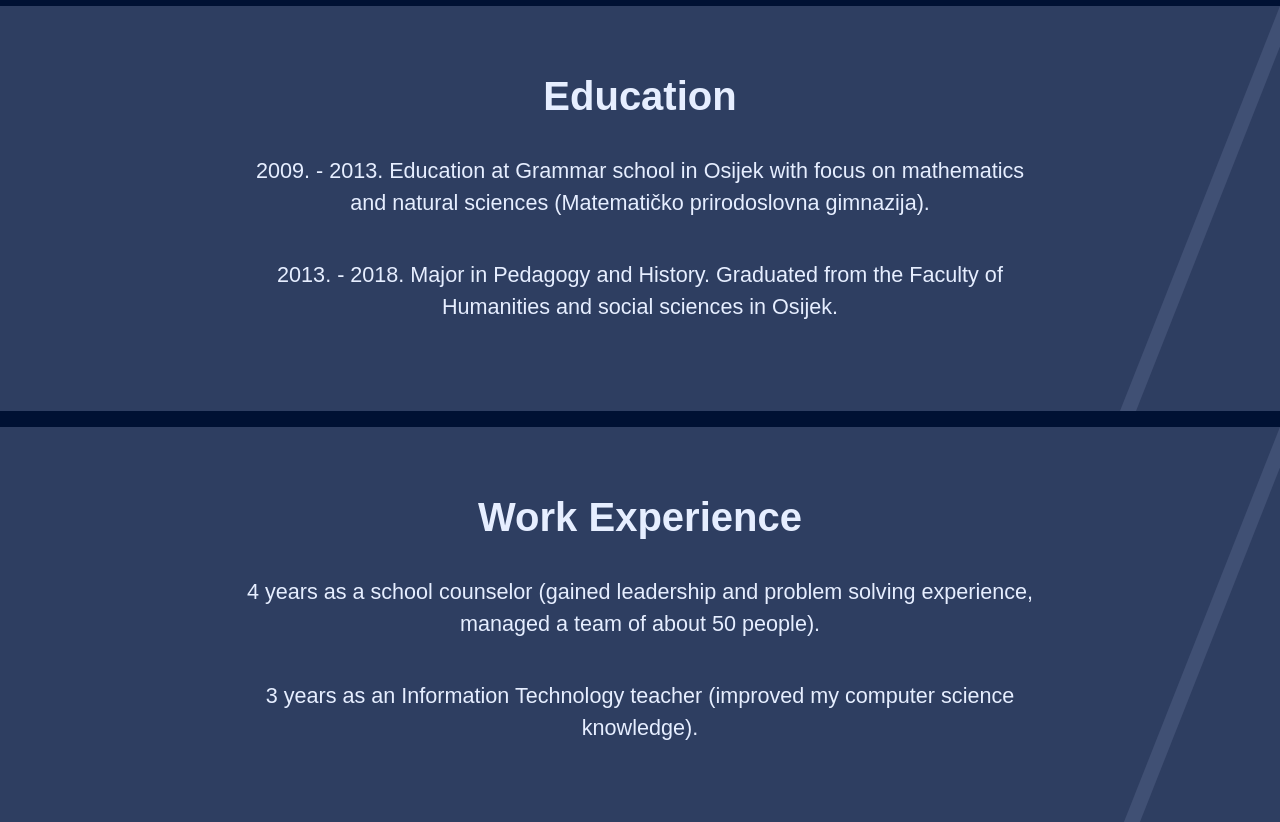
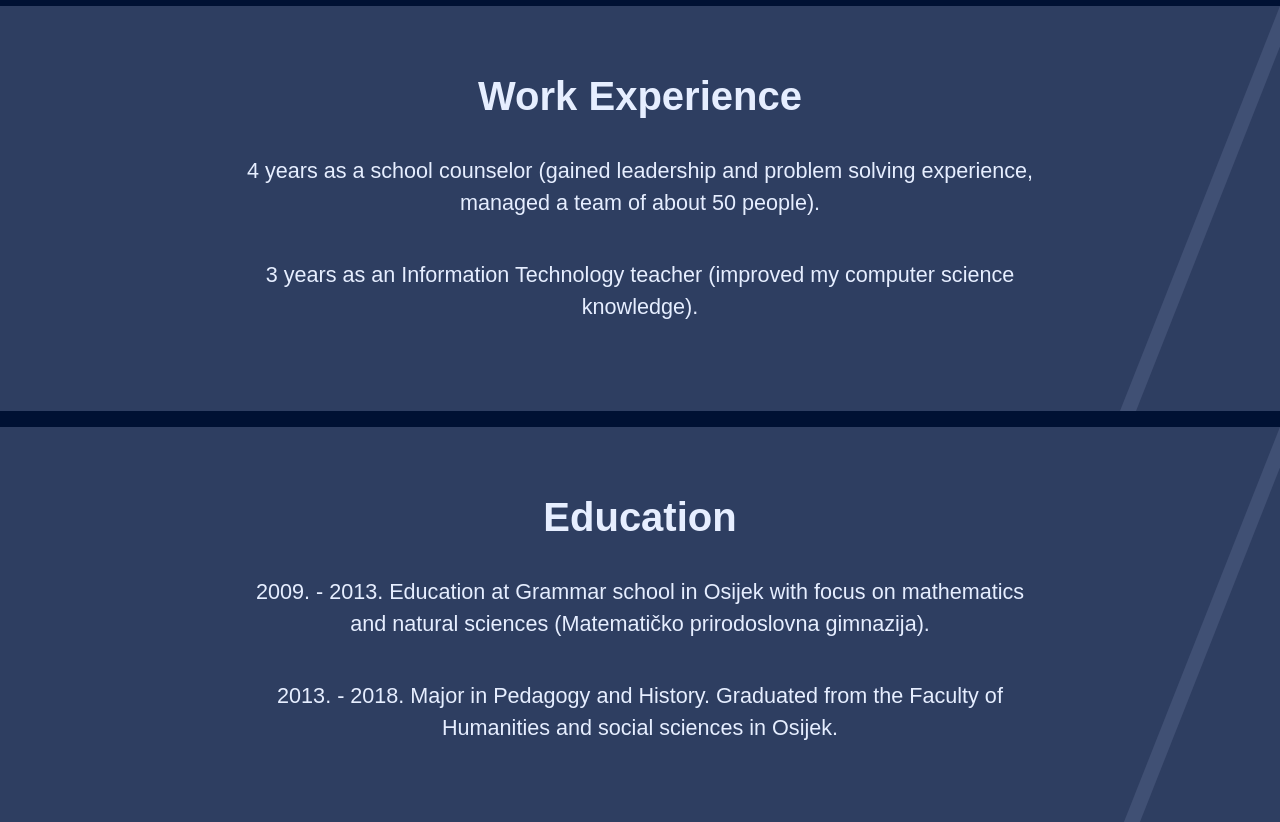
Before and after one commit to max-marschhauser/portfolio, a React (Create React App) app: page /about in a window 1280 px wide. Shown: the part 2780-3602 px from the top of the page. Built offline with nearby package versions, Linux system fonts and the light colour scheme.

Commit message:
updated cv

```diff
--- a/src/data/aboutPageText.js
+++ b/src/data/aboutPageText.js
@@ -56,23 +56,23 @@ const aboutData = [
 	{
 		relatedToProgramming: false,
 		id: 4,
+		title: "Work Experience",
+		imgSrc: undefined,
+		link: "",
+		content: [
+			`4 years as a school counselor (gained leadership and problem solving experience, managed a team of about 50 people).`,
+			`3 years as an Information Technology teacher (improved my computer science knowledge).`,
+		],
+	},
+	{
+		relatedToProgramming: false,
+		id: 5,
 		title: "Education",
 		imgSrc: undefined,
 		link: "",
 		content: [
 			`2009. - 2013. Education at Grammar school in Osijek with focus on mathematics and natural sciences (Matematičko prirodoslovna gimnazija).`,
 			`2013. - 2018. Major in Pedagogy and History. Graduated from the Faculty of Humanities and social sciences in Osijek.`,
-		],
-	},
-	{
-		relatedToProgramming: false,
-		id: 5,
-		title: "Work Experience",
-		imgSrc: undefined,
-		link: "",
-		content: [
-			`4 years as a school counselor (gained leadership and problem solving experience, managed a team of about 50 people).`,
-			`3 years as an Information Technology teacher (improved my computer science knowledge).`,
 		],
 	},
 	{
```
Also changed, not shown: 1 other file (tests, documents, lock files or other folders).
